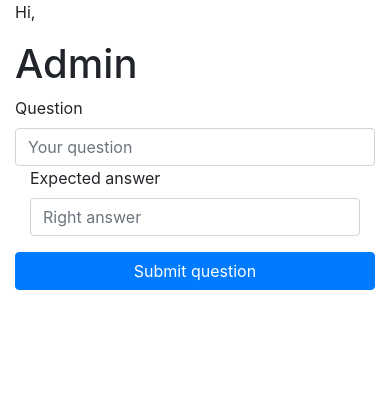
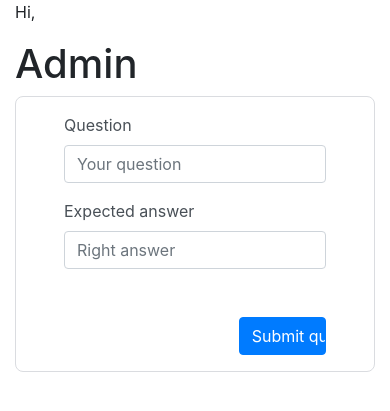
Before and after one commit to Stefano333/IronQuiz, a Flask app: template Iron_Quiz/templates/admin.html in a window 390 px wide. Shown: the top 411 px of the page. Run offline with Flask 2, Linux system fonts and the light colour scheme; the template is opened without the code that fills it: values that come from a table or form of the project are taken from there, others are empty; some libraries are stand-ins or nearby versions.

Commit message:
improved admin pages(missing xs and sm responsivity)

```diff
--- a/Iron_Quiz/static/style.css
+++ b/Iron_Quiz/static/style.css
@@ -1,3 +1,17 @@
+body {
+    background-color: #fff;
+}
+
+label {
+    color: #495057
+}
+
+#main-wrapper {
+    border: 1px solid #dadce0;
+    border-radius: 8px;
+    max-width: 40rem;
+}
+
 #right-answer {
     border-radius: 0.25rem 0 0 0.25rem !important;
 }
--- a/Iron_Quiz/templates/admin.html
+++ b/Iron_Quiz/templates/admin.html
@@ -6,11 +6,12 @@
 {% block content %}
 {% if data.status == quiz_status_list.NO_QUESTION %}
 <form id="question-form" method="post">
+    <div class="container">
         {{ question_form.hidden_tag() }}
-    <div class="form-group row mx-0 px-0">
-        <div class="col-lg-6 col-xs mx-0 px-0">
+        <div class="form-group">
+            <div class="row px-0 mb-3">
                 <label for="question">Question</label>
-            {{ question_form.question(class_="form-control") }}
+                {{ question_form.question(class_="form-control col-13") }}
                 {% for error in question_form.question.errors %}
                 <p>
                     <small id="questionHelpInline" class="text-muted">
@@ -20,9 +21,9 @@
                 {% endfor %}
             </div>
 
-        <div class="col-lg-6 col-xs">
+            <div class="row px-0 mb-5">
                 <label for="right-answer">Expected answer</label>
-            {{ question_form.right_answer(class_="form-control") }}
+                {{ question_form.right_answer(class_="form-control col-13") }}
                 {% for error in question_form.right_answer.errors %}
                 <p>
                     <small id="rightAnswerHelpInline" class="text-muted">
@@ -32,8 +33,11 @@
                 {% endfor %}
             </div>
         </div>
-    <div class="row mx-0 px-0">
-        {{ question_form.submit_new_question(class_="btn btn-primary col col-md-4") }}
+    </div>
+    <div class="container-fluid mx-0 px-0">
+        <div class="row justify-content-end mx-0 px-0">
+            {{ question_form.submit_new_question(class_="btn btn-primary col-4") }}
+        </div>
     </div>
 </form>
 
@@ -47,7 +51,7 @@
 <form id="allow-answer-form" class="row justify-content-center" method="POST"
     action="/admin/allow_answer/{{ data.current_booking.id }}">
     <input id="submit-allow-answer" class="btn btn-primary col-lg-4 col-xs" name="allow_answer" type="submit"
-        value="Allow booker to answer!">
+        value="Allow him to answer!">
 </form>
 <!-- </div>
 </div> -->
@@ -56,14 +60,13 @@
 <h3 class="text-center"><span class="h5 text-muted">right answer:</span>
     <span>{{ data.current_question.right_answer }}</span>
 </h3>
-<h3 class="text-center"><span class="h5 text-muted">player's answer: </span>
+<h3 class="text-center mb-5"><span class="h5 text-muted">player's answer: </span>
     <span>{{ data.current_booking.answer }}</span>
 </h3>
 <form id="validate-answer-form" class="mx-0 px-0 mt-4 justify-content-center row" method="POST"
     action="/admin/validate_answer/{{ data.current_booking.id }}">
-    <input id="right-answer" class="btn btn-success col-sm-2 col rounded-left" name="answer" type="submit"
-        value="right">
-    <input id="wrong-answer" class="btn btn-danger col-sm-2 col" name="answer" type="submit" value="wrong">
+    <input id="right-answer" class="btn btn-success col" name="answer" type="submit" value="right">
+    <input id="wrong-answer" class="btn btn-danger col" name="answer" type="submit" value="wrong">
 </form>
 {% else %}
 <ul>
@@ -71,8 +74,8 @@
     <li>Right answer: {{ data.current_question.right_answer }}</li>
 </ul>
 {% endif %}
-<div class="row">
+<!-- <div class="row">
     <div class="col">{{data.status}}</div>
-</div>
+</div> -->
 
 {% endblock %}
--- a/Iron_Quiz/templates/base.html
+++ b/Iron_Quiz/templates/base.html
@@ -20,7 +20,9 @@
         <section class="content">
             <h1>{% block head %}{% endblock %}</h1>
             <!-- <div class="row"> -->
-            {% block content %}{% endblock %}
+            <div id="main-wrapper" class="py-3 px-5 mx-auto">
+                {% block content %}{% endblock %}
+            </div>
             <!-- </div> -->
         </section>
     </div>
```
Lines whose indentation alone changed are shown as unchanged.
